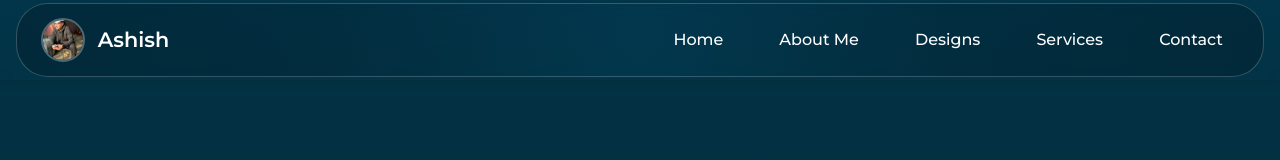
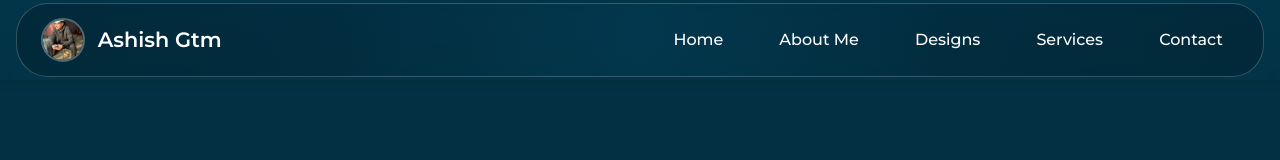
Before and after one commit to Ashishgtm/ashish-portfolio, a React (Create React App) app: page /home in a window 1280 px wide. Shown: the top 160 px of the page. Built offline with nearby package versions, Linux system fonts and the light colour scheme.

Commit message:
changes in header

```diff
--- a/src/components/Navbar/Header.js
+++ b/src/components/Navbar/Header.js
@@ -38,7 +38,7 @@
             alt="Profile"
             className="profile-img"
           />
-          <span className="logo-text">Ashish</span>
+          <span className="logo-text">Ashish Gtm</span>
         </a>
 
         <div className="menu-icon" onClick={toggleMenu}>
```
